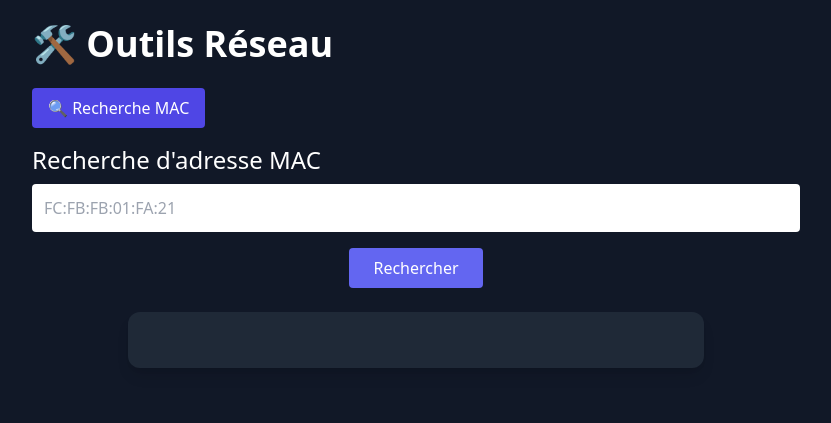
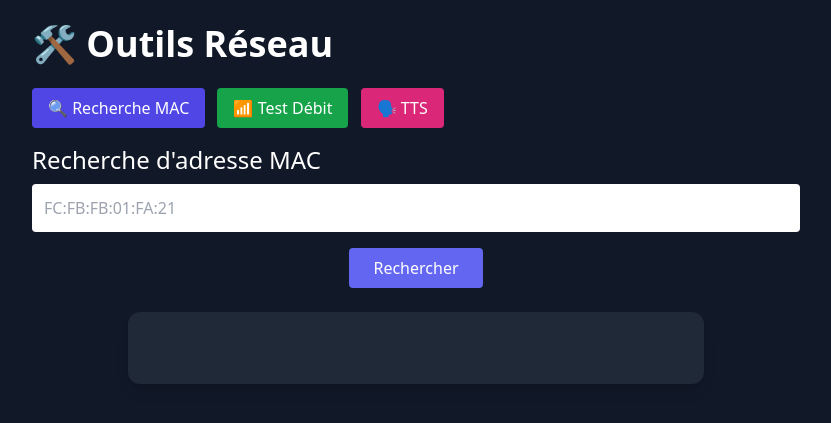
Before and after one commit to milousebw/mikrotik-tools, a Python web app: template templates/index.html in a window 1280 px wide. Shown: the top 423 px of the page, without its empty margins (224-1055 px from the left). Run offline with Jinja, Linux system fonts and the light colour scheme; the template is opened without the code that fills it, so the values that code supplies are empty; some libraries are stand-ins or nearby versions.

Commit message:
Update index.html

```diff
--- a/templates/index.html
+++ b/templates/index.html
@@ -1,3 +1,4 @@
+
 <!DOCTYPE html>
 <html lang="fr">
 <head>
@@ -11,9 +12,12 @@
 
     <div class="space-x-2 mb-4">
       <button onclick="showTab('mac')" class="px-4 py-2 bg-indigo-600 rounded">🔍 Recherche MAC</button>
+      <button onclick="showTab('speed')" class="px-4 py-2 bg-green-600 rounded">📶 Test Débit</button>
+      <button onclick="showTab('tts')" class="px-4 py-2 bg-pink-600 rounded">🗣️ TTS</button>
     </div>
 
-    <div id="mac" class="tab">
+    <!-- MAC VENDOR -->
+    <div id="mac" class="tab hidden">
       <h2 class="text-2xl mb-2">Recherche d'adresse MAC</h2>
       <input id="macAddress" type="text" placeholder="FC:FB:FB:01:FA:21"
         class="w-full text-black p-3 rounded mb-4" />
@@ -21,11 +25,42 @@
         <button onclick="lookupMac()" class="bg-indigo-500 px-6 py-2 rounded">Rechercher</button>
       </div>
       <div id="macResult" class="mt-6 flex flex-col items-center bg-gray-800 rounded-xl p-6 shadow-lg w-full max-w-xl mx-auto">
-        <span id="macVendor" class="font-bold text-2xl transition-colors duration-200 mt-2"></span>
-        <a id="macLink" href="#" target="_blank" class="hidden mt-4">
-          <img id="macLogo" src="" alt="Logo" class="h-48 w-auto hidden rounded bg-white p-1 border border-gray-300 shadow" />
-        </a>
+        <span id="macVendor" class="font-bold text-2xl transition-colors duration-200 mt-2 mb-4"></span>
+        <img id="macLogo" src="" alt="Logo"
+             class="h-48 w-auto hidden rounded bg-white p-2 border border-gray-300 shadow"
+             onerror="handleLogoError()" />
         <img id="noMacFound" src="/static/sad_it.png" alt="Sad IT" class="hidden w-64 h-auto mt-6 rounded-xl shadow-xl" />
+      </div>
+    </div>
+
+    <!-- SPEED TEST -->
+    <div id="speed" class="tab hidden">
+      <h2 class="text-2xl mb-2">Test de débit MikroTik</h2>
+      <input id="targetIp" type="text" placeholder="IP publique"
+        class="w-full text-black p-2 rounded mb-2" />
+      <input id="targetUser" type="text" placeholder="Utilisateur"
+        class="w-full text-black p-2 rounded mb-2" />
+      <input id="targetPass" type="password" placeholder="Mot de passe"
+        class="w-full text-black p-2 rounded mb-2" />
+      <button onclick="runSpeedTest()" class="bg-green-600 px-4 py-2 rounded">Lancer</button>
+      <pre id="speedResult" class="mt-4 whitespace-pre-wrap text-sm"></pre>
+    </div>
+
+    <!-- TTS -->
+    <div id="tts" class="tab hidden">
+      <h2 class="text-2xl mb-2">Synthèse vocale (ElevenLabs)</h2>
+      <textarea id="ttsText" rows="4" class="w-full p-3 text-black rounded mb-2" placeholder="Texte à lire..."></textarea>
+      <select id="ttsLang" class="w-full p-2 text-black rounded mb-2">
+        <option value="EXAVITQu4vr4xnSDxMaL">🇫🇷 Jessy</option>
+        <option value="jBpfuIE2acCO8z3wKNLl">🇫🇷 Gabriel</option>
+        <option value="AZnzlk1XvdvUeBnXmlld">🇬🇧 Matilda</option>
+      </select>
+      <button onclick="runTTS()" class="bg-pink-600 px-6 py-2 rounded">Lire</button>
+      <div id="ttsResult" class="mt-6 space-y-4">
+        <audio id="audioPlayer" controls class="w-full hidden">
+          <source id="audioSource" src="" type="audio/mp3">
+        </audio>
+        <a id="downloadLink" href="#" class="underline text-blue-400 hidden" download>Télécharger le fichier MP3</a>
       </div>
     </div>
   </div>
@@ -37,17 +72,22 @@
     }
     showTab('mac');
 
+    function handleLogoError() {
+      const logo = document.getElementById("macLogo");
+      const fallback = logo.dataset.fallback;
+      logo.onerror = () => logo.classList.add("hidden");
+      logo.src = "https://logo.clearbit.com/" + fallback;
+    }
+
     async function lookupMac() {
       const mac = document.getElementById("macAddress").value;
       const vendorSpan = document.getElementById("macVendor");
       const logo = document.getElementById("macLogo");
-      const link = document.getElementById("macLink");
       const noMacImage = document.getElementById("noMacFound");
 
       vendorSpan.textContent = "Recherche...";
       vendorSpan.classList.remove("text-red-500");
       logo.classList.add("hidden");
-      link.classList.add("hidden");
       noMacImage.classList.add("hidden");
 
       try {
@@ -55,20 +95,12 @@
         const data = await res.json();
 
         if (res.ok && data.vendor && data.vendor !== "Inconnu") {
-          const vendor = data.vendor;
-          vendorSpan.textContent = vendor;
+          vendorSpan.textContent = data.vendor;
 
-          const logoRes = await fetch('/logo?vendor=' + encodeURIComponent(vendor));
-          const logoData = await logoRes.json();
-
-          if (logoRes.ok && logoData.url) {
-            logo.src = logoData.url;
-            link.href = logoData.link || "#";
-            logo.classList.remove("hidden");
-            link.classList.remove("hidden");
-          } else {
-            vendorSpan.textContent += " (logo indisponible)";
-          }
+          const fallbackDomain = data.vendor.replace(/[^a-zA-Z0-9]/g, '').toLowerCase() + ".com";
+          logo.dataset.fallback = fallbackDomain;
+          logo.src = `/logo?vendor=${encodeURIComponent(data.vendor)}`;
+          logo.classList.remove("hidden");
         } else {
           vendorSpan.textContent = "❌ Pas de correspondance d'adresse MAC";
           vendorSpan.classList.add("text-red-500");
@@ -80,6 +112,51 @@
         noMacImage.classList.remove("hidden");
       }
     }
+
+    async function runSpeedTest() {
+      const ip = document.getElementById("targetIp").value;
+      const user = document.getElementById("targetUser").value;
+      const pass = document.getElementById("targetPass").value;
+      const result = document.getElementById("speedResult");
+      result.textContent = "Test en cours...";
+      try {
+        const res = await fetch(`/speedtest?ip=${ip}&user=${user}&pass=${pass}`);
+        result.textContent = await res.text();
+      } catch (e) {
+        result.textContent = "Erreur réseau.";
+      }
+    }
+
+    async function runTTS() {
+      const text = document.getElementById("ttsText").value.trim();
+      const voice_id = document.getElementById("ttsLang").value;
+      const audio = document.getElementById("audioPlayer");
+      const source = document.getElementById("audioSource");
+      const link = document.getElementById("downloadLink");
+
+      if (!text) {
+        alert("Veuillez entrer du texte.");
+        return;
+      }
+
+      const res = await fetch("/tts", {
+        method: "POST",
+        headers: {"Content-Type": "application/json"},
+        body: JSON.stringify({ text, voice_id })
+      });
+
+      const data = await res.json();
+      if (data.audio) {
+        source.src = data.audio;
+        audio.classList.remove("hidden");
+        audio.load();
+        audio.play();
+        link.href = data.audio;
+        link.classList.remove("hidden");
+      } else {
+        alert("Erreur : " + (data.error || "inconnue"));
+      }
+    }
   </script>
 </body>
 </html>
```
